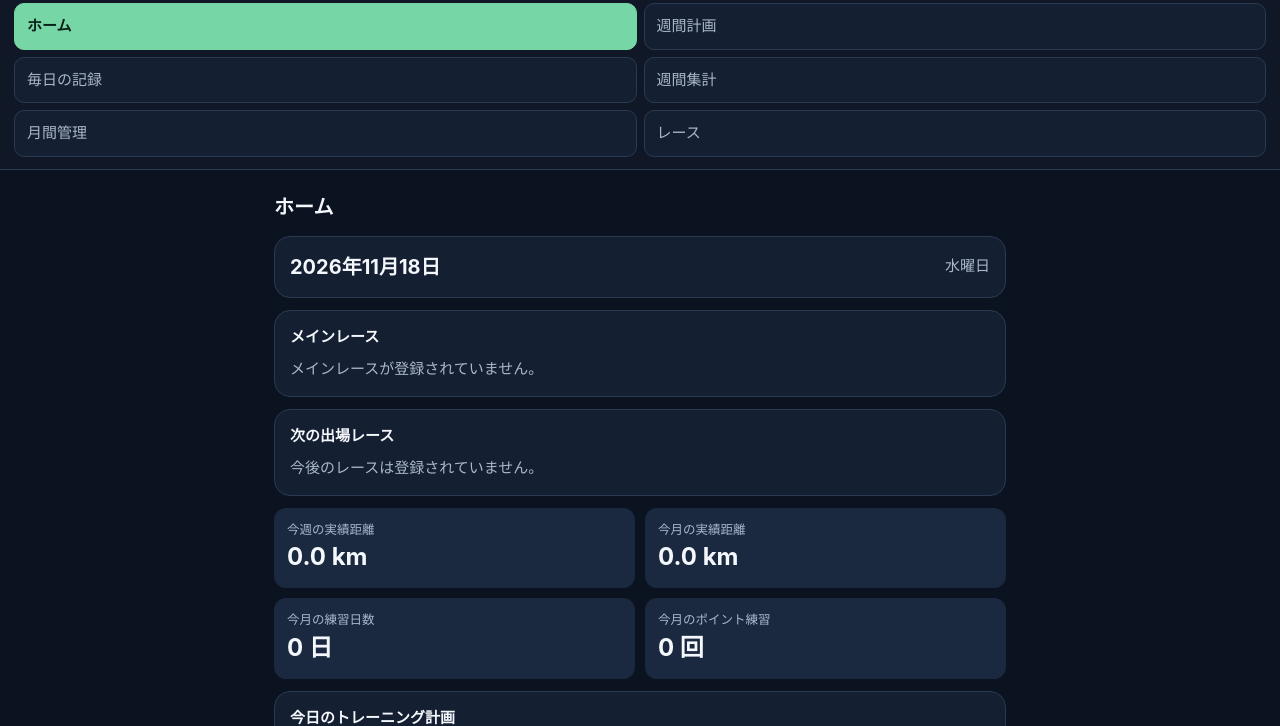
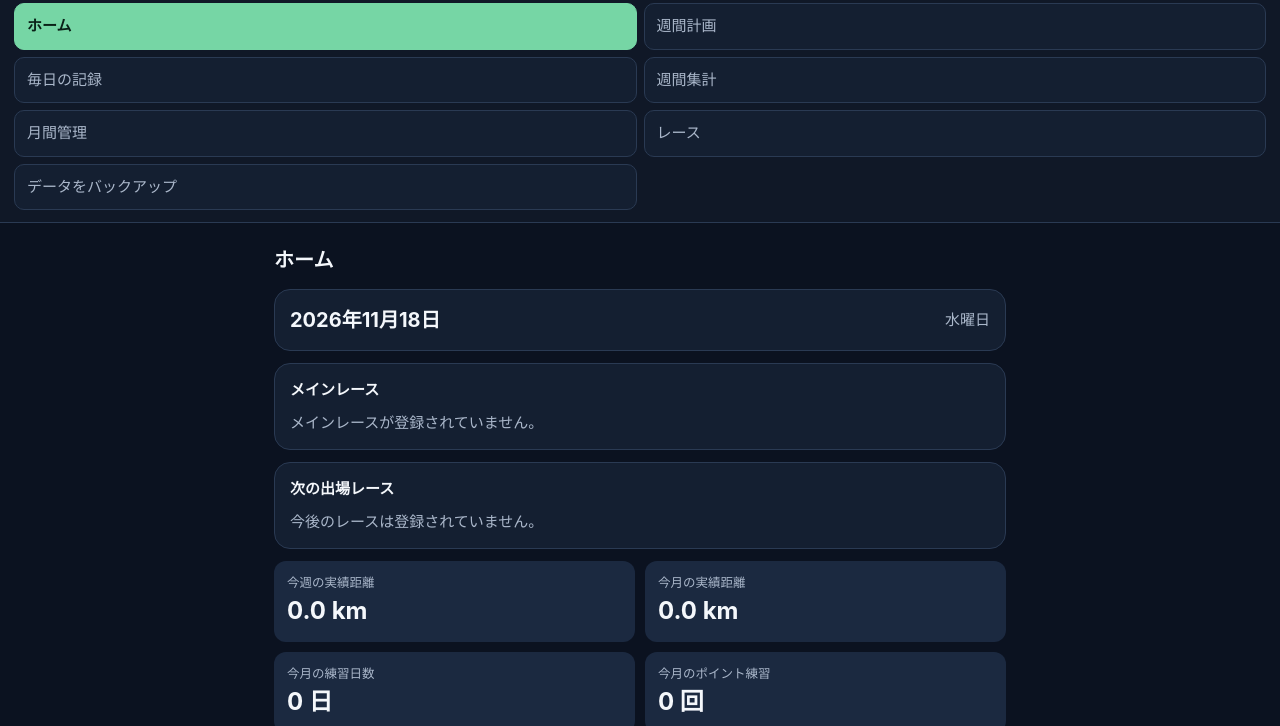
Before and after one commit to k9zdysmg8f-dot/Training-Logs, a plain HTML site: page index.html in a window 1280 px wide. Both pictures are taken after a click on the button "メニューを開く". Shown: the part 74-800 px from the top of the page. Drawn offline with Linux system fonts and the light colour scheme.

Commit message:
Add files via upload

```diff
--- a/index.html
+++ b/index.html
@@ -37,7 +37,7 @@ footer{color:var(--muted);font-size:11px;text-align:center;padding:18px}
 <body>
 <header class="app-header"><button class="brand brand-button" type="button" onclick="showTab('home')" aria-label="ホームに戻る"><span>TRAINING LOG</span><span class="sub">Plan · Record · Review · Race</span></button><button class="menu-toggle" id="menuToggle" aria-label="メニューを開く" aria-expanded="false" aria-controls="appMenu" onclick="toggleMenu()">☰</button></header>
 <nav class="menu-panel hidden" id="appMenu" aria-label="メインメニュー">
-<button class="menu-link active" data-tab="home">ホーム</button><button class="menu-link" data-tab="plan">週間計画</button><button class="menu-link" data-tab="record">毎日の記録</button><button class="menu-link" data-tab="weekly">週間集計</button><button class="menu-link" data-tab="monthly">月間管理</button><button class="menu-link" data-tab="races">レース</button>
+<button class="menu-link active" data-tab="home">ホーム</button><button class="menu-link" data-tab="plan">週間計画</button><button class="menu-link" data-tab="record">毎日の記録</button><button class="menu-link" data-tab="weekly">週間集計</button><button class="menu-link" data-tab="monthly">月間管理</button><button class="menu-link" data-tab="races">レース</button><button class="menu-link" type="button" onclick="exportBackup()">データをバックアップ</button>
 </nav>
 <main>
 <section id="home">
@@ -125,6 +125,7 @@ let db=load();
 function blank(){return {plans:{},records:{},goals:{},reviews:{},races:[],weeklyReports:[]}}
 function load(){try{return {...blank(),...JSON.parse(localStorage.getItem(KEY)||'{}')}}catch(e){return blank()}}
 function persist(){localStorage.setItem(KEY,JSON.stringify(db));renderAll()}
+function exportBackup(){const payload={app:'TRAINING LOG',formatVersion:1,exportedAt:new Date().toISOString(),data:db};const blob=new Blob([JSON.stringify(payload,null,2)],{type:'application/json'});const url=URL.createObjectURL(blob);const a=document.createElement('a');const stamp=iso(new Date());a.href=url;a.download=`training-log-backup-${stamp}.json`;document.body.appendChild(a);a.click();a.remove();setTimeout(()=>URL.revokeObjectURL(url),60000);alert('バックアップファイルを作成しました。iPhoneの「ファイル」アプリに保存されたことを確認してください。練習計画・練習記録など、現在保存されているデータ全体が含まれます。')}
 function iso(d){const y=d.getFullYear(),m=String(d.getMonth()+1).padStart(2,'0'),day=String(d.getDate()).padStart(2,'0');return `${y}-${m}-${day}`}
 function parseDate(s){return new Date(s+'T12:00:00')}
 function monday(s){let d=parseDate(s||iso(new Date()));d.setDate(d.getDate()-(d.getDay()+6)%7);return iso(d)}
```
